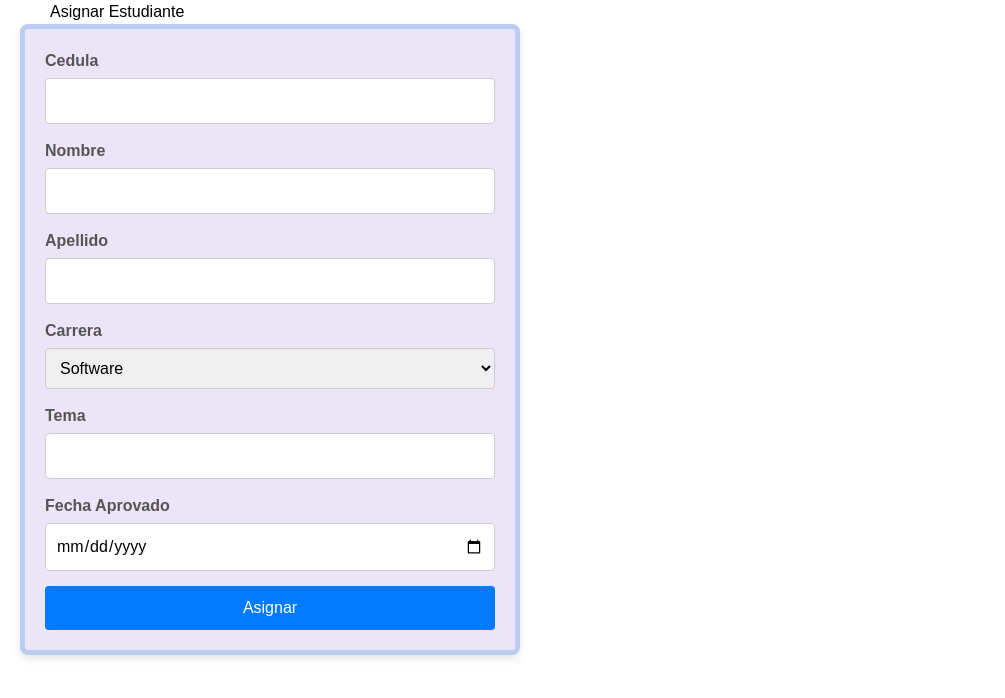
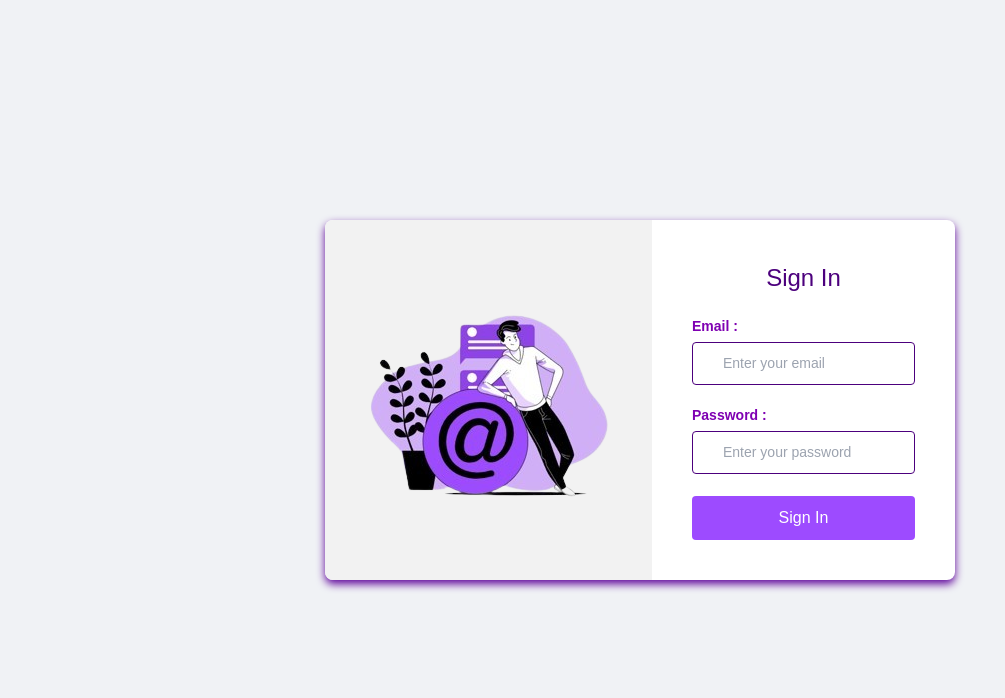
Before and after one commit to sSharpBlade/gestor_tesis, a React (Vite) app: page / in a window 1280 px wide. Shown: the top 698 px of the page, without its empty margins (0-1005 px from the left). Built offline with nearby package versions, Linux system fonts and the light colour scheme.

Commit message:
Se agrego rutas dinamicas al loginn se establecio conexion entre el login y el home

```diff
--- a/package.json
+++ b/package.json
@@ -12,8 +12,8 @@
   "dependencies": {
     "@ant-design/icons": "^5.3.7",
     "antd": "^5.17.3",
-    "react": "^18.2.0",
-    "react-dom": "^18.2.0",
+    "react": "^18.3.1",
+    "react-dom": "^18.3.1",
     "react-hook-form": "^7.51.5",
     "react-router-dom": "^6.23.1",
     "react-toastify": "^10.0.5"
--- a/src/App.tsx
+++ b/src/App.tsx
@@ -1,11 +1,19 @@
 import Home from "./home/Home";
+import React from 'react';
+import { BrowserRouter as Router, Route, Routes } from 'react-router-dom';
+import Login from './components/Login/Login';
 
-function App() {
+const App: React.FC = () => {
   return (
-    <div>
-      <Home teacherID={1} />
-    </div>
+    <Router>
+      <Routes>
+        <Route path="/" element={<Login />} />
+        <Route path="/login" element={<Login />} />
+        <Route path="/dashboard" element={<Home />} />
+        {/* Otras rutas */}
+      </Routes>
+    </Router>
   );
-}
+};
 
 export default App;
--- /dev/null
+++ b/src/components/Login/Login.css
@@ -0,0 +1,105 @@
+body {
+    font-family: Arial, sans-serif;
+    background-color: #f0f2f5;
+    display: flex;
+    justify-content: center;
+    align-items: center;
+    height: 100vh;
+    margin: 0;
+}
+
+.container {
+    display: flex;
+    background-color: #fff;
+    border-radius: 8px;
+    box-shadow: 0 4px 8px rgba(94, 3, 155, 50);
+    overflow: hidden;
+}
+
+.illustration {
+    background-color: #F2F2F2;
+    padding: 40px;
+    display: flex;
+    align-items: center;
+    justify-content: center;
+}
+
+.illustration img {
+    width: 100%;
+    height: auto;
+}
+
+.login-form {
+    padding: 40px;
+    max-width: 400px;
+    display: flex;
+    flex-direction: column;
+    justify-content: center;
+}
+
+.login-form h2 {
+    margin: 0 0 20px;
+    font-size: 24px;
+    color: #4c007d;
+    text-align: center;
+}
+
+.input-group {
+    margin-bottom: 20px;
+}
+
+.input-group label {
+    display: block;
+    font-size: 14px;
+    font-weight: bold;
+    color: #7f00b2;
+    margin-bottom: 5px;
+}
+
+.input-wrapper {
+    position: relative;
+}
+
+.input-wrapper i {
+    position: absolute;
+    top: 50%;
+    left: 10px;
+    transform: translateY(-50%);
+    color: #7f00b2;
+}
+
+.input-wrapper input {
+    width: 100%;
+    padding: 10px 10px 10px 30px;
+    font-size: 14px;
+    border: 1px solid #4c007d;
+    border-radius: 4px;
+    box-sizing: border-box;
+}
+
+.numero-intentos {
+    text-align: center;
+    font-size: 15px;
+    margin-bottom: 10px;
+    color: #eb3db1;
+}
+
+
+.sign-in-btn {
+    background-color: #9D4BFF;
+    color: #fff;
+    border: none;
+    padding: 10px 20px;
+    font-size: 16px;
+    border-radius: 4px;
+    cursor: pointer;
+    transition: background-color 0.3s ease;
+    display: block;
+    width: 100%;
+    text-align: center;
+    margin-top: 10%;
+}
+
+.sign-in-btn:hover {
+    background-color: #4c007d;
+}
--- /dev/null
+++ b/src/components/Login/Login.tsx
@@ -0,0 +1,86 @@
+import './Login.css';
+import imagenLogin from '../../images/imagenVioleta.png';
+import { useState } from 'react';
+import { useNavigate } from 'react-router-dom';
+
+const Login: React.FC = () => {
+  const [email, setEmail] = useState<string>('');
+  const [password, setPassword] = useState<string>('');
+  const [error, setError] = useState<string | null>(null);
+  const navigate = useNavigate();
+
+  const handleLogin = async (e: React.FormEvent<HTMLFormElement>) => {
+    e.preventDefault();
+
+    const data = {
+      email: email,
+      password: password,
+    };
+
+    try {
+      const response = await fetch('http://localhost:3000/teachers/by-email', { // Ajusta esta URL a tu endpoint real
+        method: 'POST',
+        headers: {
+          'Content-Type': 'application/json',
+        },
+        body: JSON.stringify(data),
+      });
+
+      if (!response.ok) {
+        throw new Error('Invalid credentials');
+      }
+
+      const result = await response.json();
+      console.log('Login successful:', result);
+      navigate('/dashboard'); // Redirige al usuario al dashboard
+    } catch (error) {
+      setError('Invalid email or password');
+      console.error('Error:', error);
+    }
+  };
+
+  return (
+    <div className="container">
+      <div className="illustration">
+        <img src={imagenLogin} alt="Illustration" />
+      </div>
+      <div className="login-form">
+        <h2>Sign In</h2>
+        {error && <div className="error-message">{error}</div>}
+        <form onSubmit={handleLogin}>
+          <div className="input-group">
+            <label htmlFor="email">Email :</label>
+            <div className="input-wrapper">
+              <i className="fas fa-user"></i>
+              <input
+                type="text"
+                onChange={(event) => setEmail(event.target.value)}
+                id="email"
+                name="email"
+                placeholder="Enter your email"
+                required
+              />
+            </div>
+          </div>
+          <div className="input-group">
+            <label htmlFor="password">Password :</label>
+            <div className="input-wrapper">
+              <i className="fas fa-lock"></i>
+              <input
+                type="password"
+                onChange={(event) => setPassword(event.target.value)}
+                id="password"
+                name="password"
+                placeholder="Enter your password"
+                required
+              />
+            </div>
+          </div>
+          <button type="submit" className="sign-in-btn">Sign In</button>
+        </form>
+      </div>
+    </div>
+  );
+};
+
+export default Login;
--- /dev/null
+++ b/src/components/Login/ususario.ts
@@ -0,0 +1,5 @@
+export interface DataType {
+    id_teacher: number;
+    email : string;
+    password: string;
+  }
--- a/src/home/Home.tsx
+++ b/src/home/Home.tsx
@@ -1,22 +1,22 @@
 import React, { useEffect, useState } from "react";
+import { useParams } from 'react-router-dom';
 import { getDatos, fetchData } from "./data";
 import ListStudents from "./ListStudents";
 import SearchStudents from "./SearchStudents";
 import { DataType } from "./types";
 import Menu from "./Menu";
 
-interface HomeProps {
-  teacherID: number;
-}
-
-const Home: React.FC<HomeProps> = ({ teacherID }) => {
+const Home: React.FC = () => {
+  const { teacherID } = useParams<{ teacherID: string }>();
   const [searchText, setSearchText] = useState<string>("");
   const [datos, setDatos] = useState<DataType[]>([]);
 
   useEffect(() => {
-    fetchData(teacherID).then(() => {
-      setDatos(getDatos());
-    });
+    if (teacherID) {
+      fetchData(Number(teacherID)).then(() => {
+        setDatos(getDatos());
+      });
+    }
   }, [teacherID]);
 
   const handleSearch = (value: string) => {
--- a/src/main.tsx
+++ b/src/main.tsx
@@ -1,10 +1,10 @@
 import React from "react";
 import ReactDOM from "react-dom/client";
 import "./index.css";
-import StudentForm from "./components/Student/StudentForm.tsx";
+import App from './App'; // Asegúrate de ajustar la ruta según tu estructura de carpetas
 
 ReactDOM.createRoot(document.getElementById("root")!).render(
   <React.StrictMode>
-    <StudentForm/>
+    <App />
   </React.StrictMode>
 );
```
Also changed, not shown: src/images/imagenVioleta.png (added), 1 other file (tests, documents, lock files or other folders).
